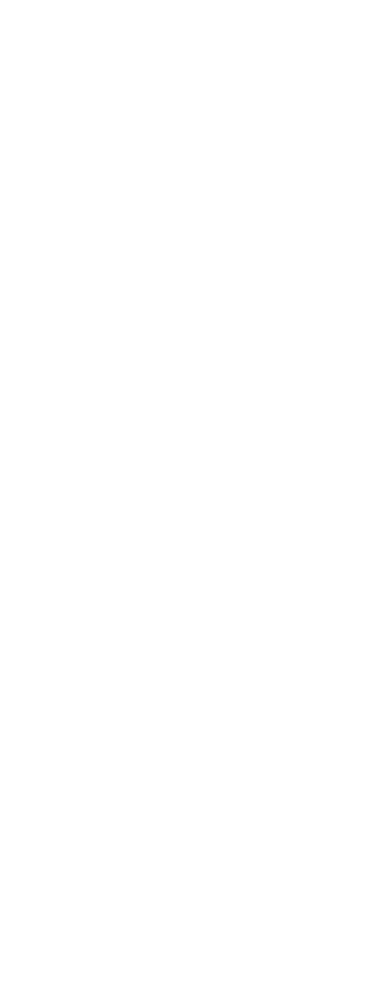
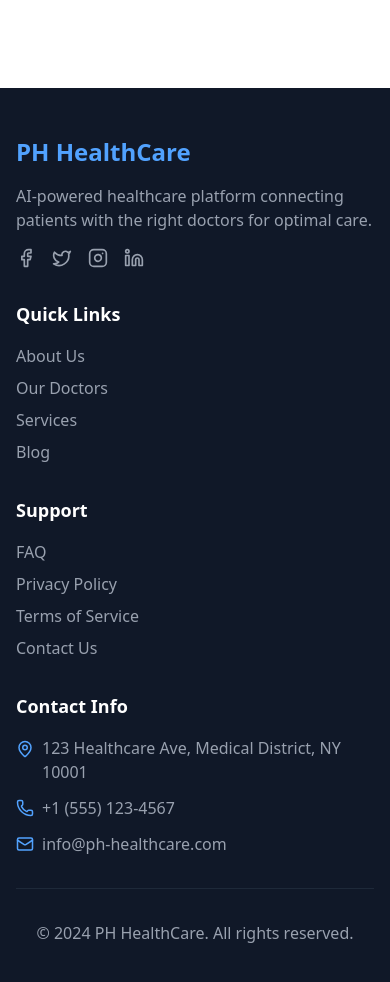
Before and after one commit to mostafizdev01/health-care-frontend, a Next.js app: page / in a window 390 px wide. Shown: the part 820-1802 px from the top of the page. Before the commit the page ends 844 px from the top, so only its background shows below. Built offline with nearby package versions, Linux system fonts and the light colour scheme.

Commit message:
added responsive footer in ph-health-care

```diff
--- a/src/app/(commonLayout)/layout.tsx
+++ b/src/app/(commonLayout)/layout.tsx
@@ -1,10 +1,14 @@
+import { Footer } from "../components/shared/footer";
 import { Navbar } from "../components/shared/navbar";
 
-function CommonLayout({children}: {children: React.ReactNode}) {
+function CommonLayout({ children }: { children: React.ReactNode }) {
   return (
     <>
-    <Navbar />
-      {children}
+      <Navbar />
+      <div className=" flex min-h-dvh">
+        {children}
+      </div>
+      <Footer />
     </>
   )
 }
--- a/src/app/components/shared/footer.tsx
+++ b/src/app/components/shared/footer.tsx
@@ -0,0 +1,155 @@
+import React from 'react'
+import {
+  Facebook,
+  Twitter,
+  Instagram,
+  Linkedin,
+  Mail,
+  Phone,
+  MapPin,
+} from 'lucide-react'
+import Link from 'next/link'
+export function Footer() {
+  return (
+    <footer className="w-full bg-gray-900 text-white py-12">
+      <div className="max-w-7xl mx-auto px-4 sm:px-6 lg:px-8">
+        <div className="grid md:grid-cols-4 gap-8 mb-8">
+          <div>
+            <h3 className="text-2xl font-bold text-blue-400 mb-4">
+              PH HealthCare
+            </h3>
+            <p className="text-gray-400 mb-4">
+              AI-powered healthcare platform connecting patients with the right
+              doctors for optimal care.
+            </p>
+            <div className="flex space-x-4">
+              <Link
+                href=""
+                className="text-gray-400 hover:text-blue-400 transition"
+              >
+                <Facebook size={20} />
+              </Link>
+              <Link
+                href=""
+                className="text-gray-400 hover:text-blue-400 transition"
+              >
+                <Twitter size={20} />
+              </Link>
+              <Link
+                href=""
+                className="text-gray-400 hover:text-blue-400 transition"
+              >
+                <Instagram size={20} />
+              </Link>
+              <Link
+                href=""
+                className="text-gray-400 hover:text-blue-400 transition"
+              >
+                <Linkedin size={20} />
+              </Link>
+            </div>
+          </div>
+          <div>
+            <h4 className="font-semibold text-lg mb-4">Quick Links</h4>
+            <ul className="space-y-2">
+              <li>
+                <Link
+                  href=""
+                  className="text-gray-400 hover:text-blue-400 transition"
+                >
+                  About Us
+                </Link>
+              </li>
+              <li>
+                <Link
+                  href=""
+                  className="text-gray-400 hover:text-blue-400 transition"
+                >
+                  Our Doctors
+                </Link>
+              </li>
+              <li>
+                <Link
+                  href=""
+                  className="text-gray-400 hover:text-blue-400 transition"
+                >
+                  Services
+                </Link>
+              </li>
+              <li>
+                <Link
+                  href=""
+                  className="text-gray-400 hover:text-blue-400 transition"
+                >
+                  Blog
+                </Link>
+              </li>
+            </ul>
+          </div>
+          <div>
+            <h4 className="font-semibold text-lg mb-4">Support</h4>
+            <ul className="space-y-2">
+              <li>
+                <Link
+                  href=""
+                  className="text-gray-400 hover:text-blue-400 transition"
+                >
+                  FAQ
+                </Link>
+              </li>
+              <li>
+                <Link
+                  href=""
+                  className="text-gray-400 hover:text-blue-400 transition"
+                >
+                  Privacy Policy
+                </Link>
+              </li>
+              <li>
+                <Link
+                  href=""
+                  className="text-gray-400 hover:text-blue-400 transition"
+                >
+                  Terms of Service
+                </Link>
+              </li>
+              <li>
+                <Link
+                  href=""
+                  className="text-gray-400 hover:text-blue-400 transition"
+                >
+                  Contact Us
+                </Link>
+              </li>
+            </ul>
+          </div>
+          <div>
+            <h4 className="font-semibold text-lg mb-4">Contact Info</h4>
+            <ul className="space-y-3">
+              <li className="flex items-start space-x-2">
+                <MapPin
+                  size={18}
+                  className="text-blue-400 mt-1 flex-shrink-0"
+                />
+                <span className="text-gray-400">
+                  123 Healthcare Ave, Medical District, NY 10001
+                </span>
+              </li>
+              <li className="flex items-center space-x-2">
+                <Phone size={18} className="text-blue-400 flex-shrink-0" />
+                <span className="text-gray-400">+1 (555) 123-4567</span>
+              </li>
+              <li className="flex items-center space-x-2">
+                <Mail size={18} className="text-blue-400 flex-shrink-0" />
+                <span className="text-gray-400">info@ph-healthcare.com</span>
+              </li>
+            </ul>
+          </div>
+        </div>
+        <div className="border-t border-gray-800 pt-8 text-center text-gray-400">
+          <p>&copy; 2024 PH HealthCare. All rights reserved.</p>
+        </div>
+      </div>
+    </footer>
+  )
+}
```
